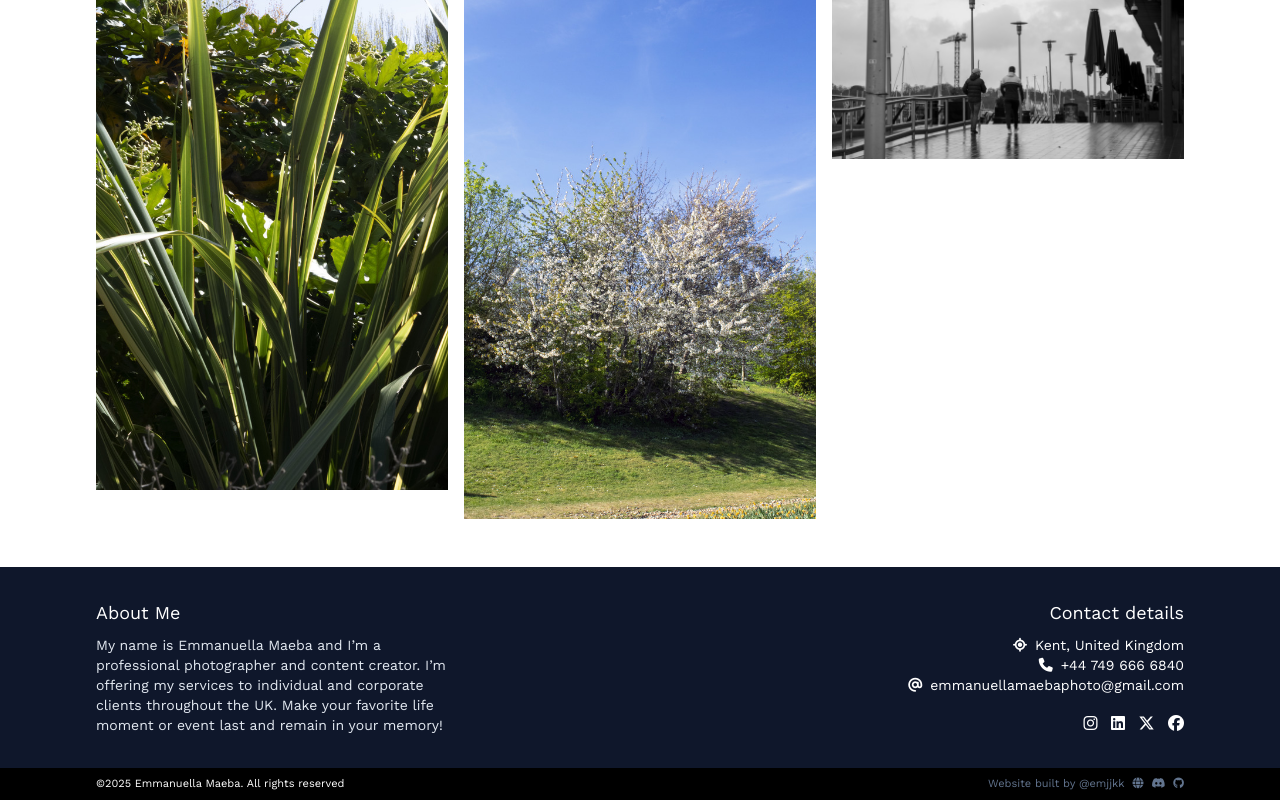
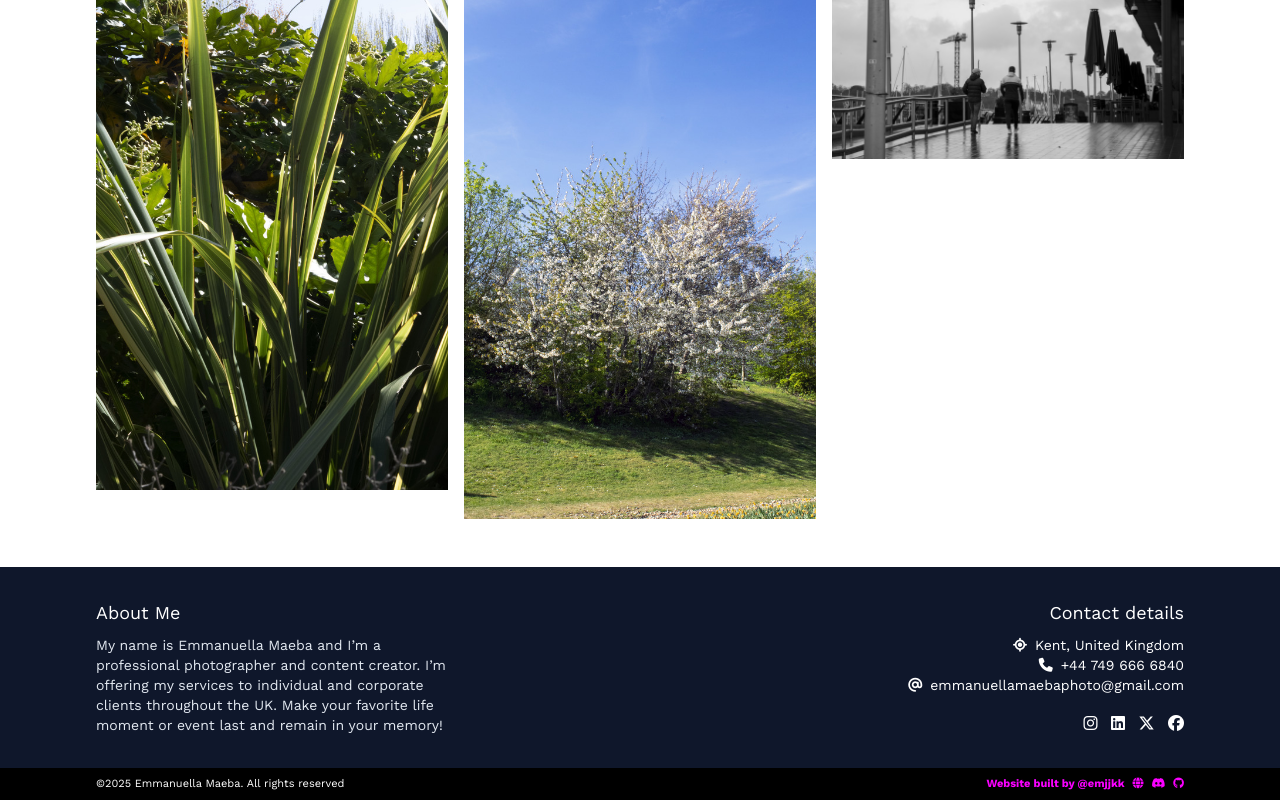
Before and after one commit to emjjkk/emmanuellamaebaphotography.co.uk, a React (Vite) app: page /work/other in a window 1280 px wide. Shown: the part 953-1753 px from the top of the page. Built offline with nearby package versions, Linux system fonts and the light colour scheme.

Commit message:
Update Footer.jsx

```diff
--- a/src/components/Footer.jsx
+++ b/src/components/Footer.jsx
@@ -25,7 +25,7 @@ export default function Footer() {
             </footer>
             <div className="w-full px-4 md:px-24 py-2 bg-black text-white md:flex justify-between">
                 <p className="text-[11px] text-light">&copy;2025 Emmanuella Maeba. All rights reserved</p>
-                <p className="text-slate-500 text-[11px] text-light flex items-center gap-1">Website built by @emjjkk
+                <p className="text-[#fa00ff] font-bold text-[11px] flex items-center gap-1">Website built by @emjjkk
                     <a href="https://emjjkk.vercel.app"><i className="fa-solid fa-globe ml-1 text-[11px] hover:text-white"></i> </a>
                     <a href="https://discord.com/users/1100072616317952040"><i className="fa-brands fa-discord ml-1 text-[11px] hover:text-white"></i> </a>
                     <a href="https://github.com/emjjkk"><i className="fa-brands fa-github ml-1 text-[11px] hover:text-white"></i> </a>
```
